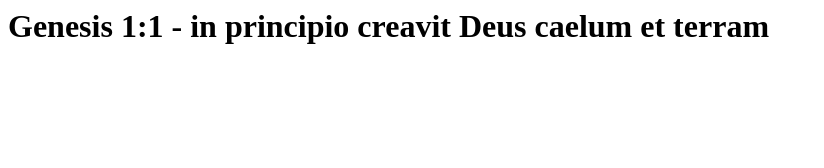
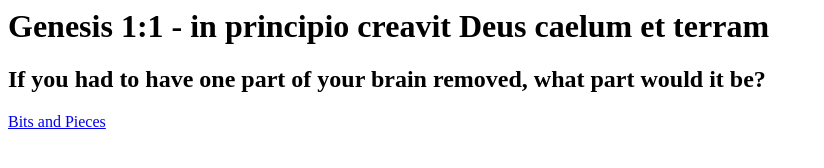
Before and after one commit to IPreferPi314/infinite-jest, a plain HTML site: page index.html in a window 1280 px wide. Shown: the whole page, without its empty margins (0-824 px from the left). Drawn offline with Linux system fonts and the light colour scheme.

```diff
--- a/index.html
+++ b/index.html
@@ -1 +1,4 @@
 <h1>Genesis 1:1 - in principio creavit Deus caelum et terram</h1>
+<h2>If you had to have one part of your brain removed, what part would it be?</h2>
+
+<a href="https://ipreferpi314.github.io/infinite-jest/bits-and-pieces.html">Bits and Pieces</a>
```
Also changed, not shown: bits-and-pieces.html (added, +4 -0 lines), 1 other file.
